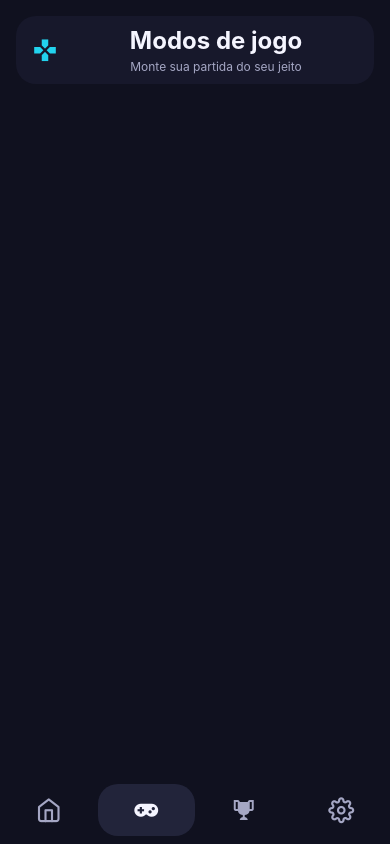
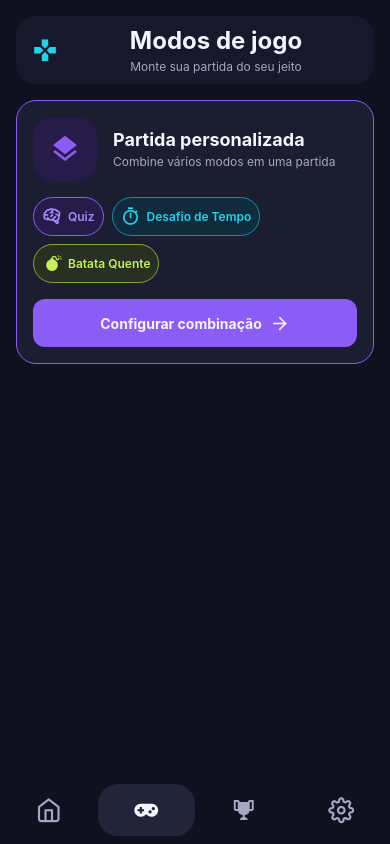
Before and after one commit to YanSilva22/GameBox, a React Native app: screen /GameScreen in a window 390 px wide. Built offline with nearby package versions, Linux system fonts and the light colour scheme.

Commit message:
Renders GameCard on Game screen
- Imports and adds the custom match card to the layout.

```diff
--- a/src/screens/GamesScreen.js
+++ b/src/screens/GamesScreen.js
@@ -3,6 +3,7 @@ import { SafeAreaView } from 'react-native-safe-area-context';
 
 import NavigationBar from '../components/NavigationBar';
 import HeaderPages from '../components/HeaderPages';
+import GameCard from '../components/GameCard';
 import { theme } from '../constants/theme';
 
 const { colors, spacing } = theme;
@@ -18,6 +19,7 @@ export default function GamesScreen() {
             title="Modos de jogo"
             subtitle="Monte sua partida do seu jeito"
           />
+          <GameCard />
         </View>
 
         <NavigationBar />
```
